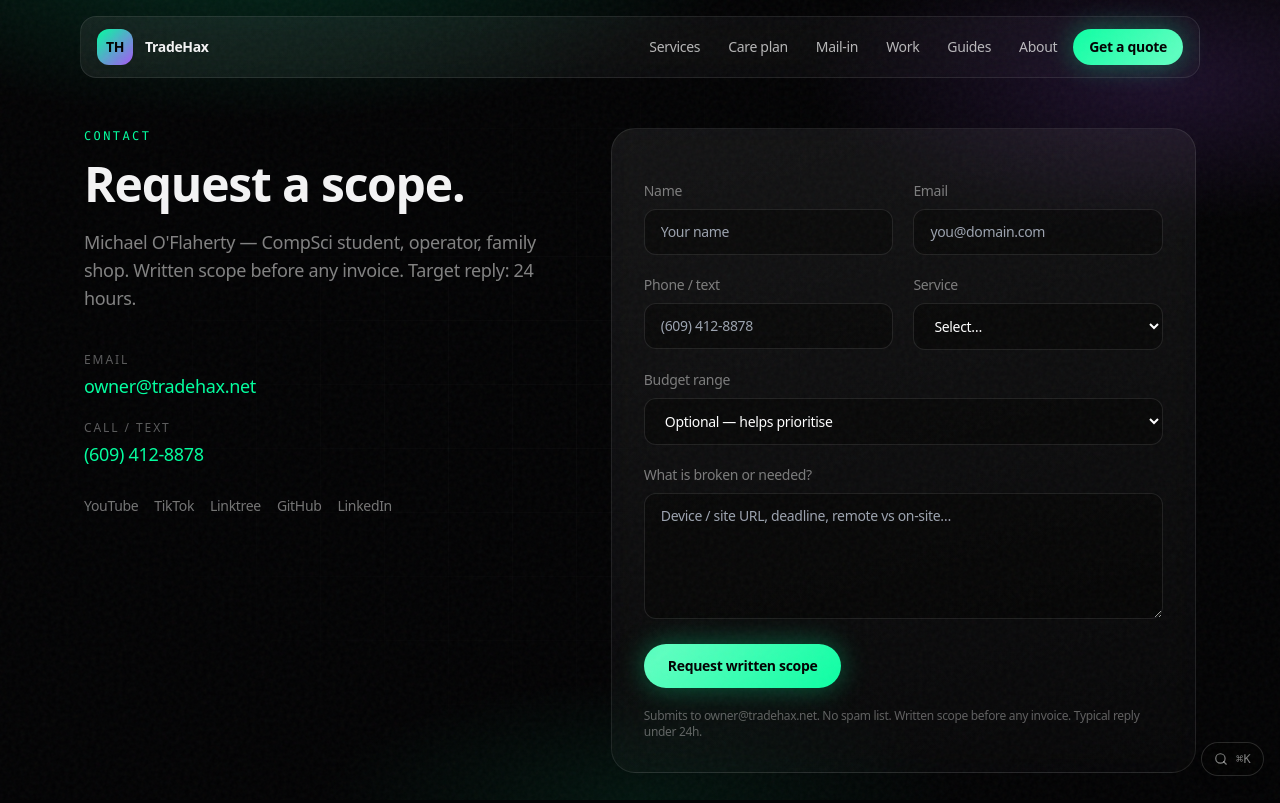
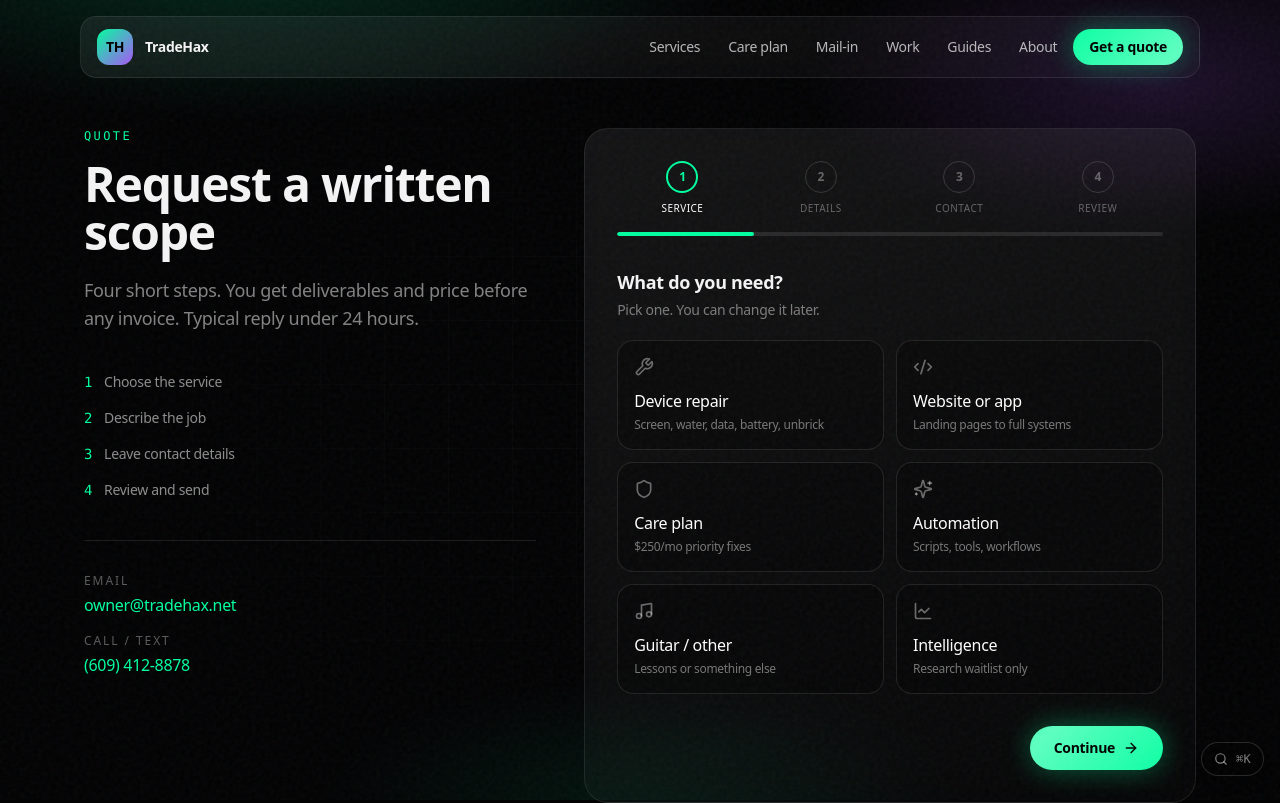
Before and after one commit to DarkModder33/Hyperborea, a Next.js app: page /contact in a window 1280 px wide. Shown: the top 803 px of the page. Built offline with nearby package versions, Linux system fonts and the light colour scheme.

Commit message:
feat: multi-step quote wizard (service → details → contact → review)
- Step progress indicator with back/next
- Card-based service picker
- Prefill from URL + estimate intent
- Review step before FormSubmit
- Validation per step; success state unchanged

```diff
--- a/app/components/QuoteForm.tsx
+++ b/app/components/QuoteForm.tsx
@@ -1,67 +1,174 @@
 'use client';
 
-import { useEffect, useState, FormEvent, Suspense } from 'react';
+import { useEffect, useState, Suspense } from 'react';
 import { useSearchParams } from 'next/navigation';
+import { ArrowLeft, ArrowRight, Check, Wrench, Code2, Shield, Sparkles, Music, LineChart } from 'lucide-react';
 import { site } from '../../lib/site';
 import { readEstimateIntent, track } from '../../lib/analytics';
 
-const serviceOptions = [
-  'Website system',
-  'Device / software repair',
-  'Custom automation',
-  'Care retainer',
-  'Intelligence waitlist',
-  'Other'
-];
+const SERVICES = [
+  {
+    id: 'Device / software repair',
+    label: 'Device repair',
+    blurb: 'Screen, water, data, battery, unbrick',
+    icon: Wrench
+  },
+  {
+    id: 'Website system',
+    label: 'Website or app',
+    blurb: 'Landing pages to full systems',
+    icon: Code2
+  },
+  {
+    id: 'Care retainer',
+    label: 'Care plan',
+    blurb: '$250/mo priority fixes',
+    icon: Shield
+  },
+  {
+    id: 'Custom automation',
+    label: 'Automation',
+    blurb: 'Scripts, tools, workflows',
+    icon: Sparkles
+  },
+  {
+    id: 'Other',
+    label: 'Guitar / other',
+    blurb: 'Lessons or something else',
+    icon: Music
+  },
+  {
+    id: 'Intelligence waitlist',
+    label: 'Intelligence',
+    blurb: 'Research waitlist only',
+    icon: LineChart
+  }
+] as const;
 
-const budgetOptions = [
-  'Under $200',
-  '$200–$500',
-  '$500–$1,500',
-  '$1,500+',
-  'Not sure yet'
-];
+const BUDGETS = ['Under $200', '$200–$500', '$500–$1,500', '$1,500+', 'Not sure yet'];
+
+const STEPS = ['Service', 'Details', 'Contact', 'Review'] as const;
+
+type FormState = {
+  service: string;
+  message: string;
+  budget: string;
+  name: string;
+  email: string;
+  phone: string;
+};
 
 function QuoteFormInner() {
   const searchParams = useSearchParams();
-  const [status, setStatus] = useState<'idle' | 'sending' | 'sent' | 'error'>('idle');
-  const [prefillService, setPrefillService] = useState('');
-  const [prefillMessage, setPrefillMessage] = useState('');
+  const [step, setStep] = useState(0);
+  const [status, setStatus] = useState<'idle' | 'sending' | 'sent'>('idle');
+  const [error, setError] = useState('');
   const [estimateNote, setEstimateNote] = useState<string | null>(null);
+  const [form, setForm] = useState<FormState>({
+    service: '',
+    message: '',
+    budget: '',
+    name: '',
+    email: '',
+    phone: ''
+  });
 
   useEffect(() => {
     const q = searchParams.get('q') || '';
     const service = searchParams.get('service') || '';
     const intent = readEstimateIntent();
 
-    if (service) setPrefillService(service);
-    else if (intent?.title) {
-      if (intent.icon === 'repair') setPrefillService('Device / software repair');
-      else if (intent.icon === 'dev') setPrefillService('Website system');
-      else setPrefillService('Other');
-    }
+    let nextService = service;
+    if (!nextService && intent?.icon === 'repair') nextService = 'Device / software repair';
+    if (!nextService && intent?.icon === 'dev') nextService = 'Website system';
+    if (!nextService && intent?.title?.toLowerCase().includes('care')) nextService = 'Care retainer';
 
     const parts: string[] = [];
     if (q) parts.push(q);
     else if (intent?.query) parts.push(intent.query);
     if (intent?.range) {
-      parts.push(`\n[Instant estimate shown: ${intent.title} — ${intent.range}]`);
+      parts.push(`\n[Instant estimate: ${intent.title} — ${intent.range}]`);
       setEstimateNote(`${intent.title} · ${intent.range}`);
     }
-    if (parts.length) setPrefillMessage(parts.join('').trim());
+
+    setForm((f) => ({
+      ...f,
+      service: nextService || f.service,
+      message: parts.length ? parts.join('').trim() : f.message
+    }));
+
+    // If service already known from estimate/path, start on details
+    if (nextService) setStep(1);
   }, [searchParams]);
 
-  async function onSubmit(e: FormEvent<HTMLFormElement>) {
-    e.preventDefault();
+  function update<K extends keyof FormState>(key: K, value: FormState[K]) {
+    setForm((f) => ({ ...f, [key]: value }));
+    setError('');
+  }
+
+  function validateStep(s: number): boolean {
+    if (s === 0 && !form.service) {
+      setError('Choose a service to continue.');
+      return false;
+    }
+    if (s === 1 && form.message.trim().length < 8) {
+      setError('Add a short description (at least a sentence).');
+      return false;
+    }
+    if (s === 2) {
+      if (!form.name.trim()) {
+        setError('Name is required.');
+        return false;
+      }
+      if (!/^[^\s@]+@[^\s@]+\.[^\s@]+$/.test(form.email.trim())) {
+        setError('Enter a valid email.');
+        return false;
+      }
+    }
+    setError('');
+    return true;
+  }
+
+  function next() {
+    if (!validateStep(step)) return;
+    track('cta_click', { placement: 'quote_wizard_next', step: STEPS[step] });
+    setStep((x) => Math.min(x + 1, STEPS.length - 1));
+  }
+
+  function back() {
+    setError('');
+    setStep((x) => Math.max(x - 1, 0));
+  }
+
+  async function submit() {
+    if (!validateStep(2)) {
+      setStep(2);
+      return;
+    }
     setStatus('sending');
-    const form = e.currentTarget;
-    const data = new FormData(form);
+    track('quote_submit', {
+      service: form.service,
+      budget: form.budget || 'unset',
+      has_estimate: Boolean(estimateNote),
+      wizard: true
+    });
 
-    track('quote_submit', {
-      service: String(data.get('service') || ''),
-      budget: String(data.get('budget') || ''),
-      has_estimate: Boolean(estimateNote)
-    });
+    const data = new FormData();
+    data.set('_subject', 'TradeHax quote request');
+    data.set('_template', 'table');
+    data.set('_captcha', 'false');
+    data.set('name', form.name.trim());
+    data.set('email', form.email.trim());
+    data.set('phone', form.phone.trim());
+    data.set('service', form.service);
+    data.set('budget', form.budget || 'Not specified');
+    data.set(
+      'message',
+      [
+        form.message.trim(),
+        estimateNote ? `\nEstimate shown: ${estimateNote}` : ''
+      ].join('')
+    );
 
     try {
       const res = await fetch(`https://formsubmit.co/ajax/${site.email}`, {
@@ -71,25 +178,18 @@ function QuoteFormInner() {
       });
       if (!res.ok) throw new Error('submit failed');
       setStatus('sent');
-      form.reset();
     } catch {
-      const name = String(data.get('name') || '');
-      const email = String(data.get('email') || '');
-      const phone = String(data.get('phone') || '');
-      const service = String(data.get('service') || '');
-      const budget = String(data.get('budget') || '');
-      const message = String(data.get('message') || '');
       const body = [
-        `Name: ${name}`,
-        `Email: ${email}`,
-        `Phone: ${phone}`,
-        `Service: ${service}`,
-        `Budget: ${budget}`,
+        `Name: ${form.name}`,
+        `Email: ${form.email}`,
+        `Phone: ${form.phone}`,
+        `Service: ${form.service}`,
+        `Budget: ${form.budget || 'Not specified'}`,
         '',
-        message
+        form.message
       ].join('\n');
       window.location.href = `mailto:${site.email}?subject=${encodeURIComponent(
-        `Quote request — ${service || 'TradeHax'}`
+        `Quote request — ${form.service || 'TradeHax'}`
       )}&body=${encodeURIComponent(body)}`;
       setStatus('sent');
     }
@@ -98,126 +198,256 @@ function QuoteFormInner() {
   if (status === 'sent') {
     return (
       <div className="glass rounded-3xl p-8 text-center">
-        <p className="text-xl font-semibold text-[#00ff9f]">Request received.</p>
+        <div className="mx-auto flex h-12 w-12 items-center justify-center rounded-full bg-[#00ff9f]/15 text-[#00ff9f]">
+          <Check className="h-6 w-6" />
+        </div>
+        <p className="mt-4 text-xl font-semibold text-white">Request received</p>
         <p className="mt-3 text-sm text-white/55">
-          I reply within 24 hours with a written scope. Urgent? Text {site.phoneDisplay}.
+          You get a written scope within about 24 hours. Urgent hardware? Text {site.phoneDisplay}.
         </p>
-        <button type="button" onClick={() => setStatus('idle')} className="btn-ghost mt-6">
-          Send another
+        <button
+          type="button"
+          onClick={() => {
+            setStatus('idle');
+            setStep(0);
+            setForm({ service: '', message: '', budget: '', name: '', email: '', phone: '' });
+            setEstimateNote(null);
+          }}
+          className="btn-ghost mt-6"
+        >
+          Start another request
         </button>
       </div>
     );
   }
 
   return (
-    <form onSubmit={onSubmit} className="glass space-y-5 rounded-3xl p-6 sm:p-8">
-      <input type="hidden" name="_subject" value="TradeHax quote request" />
-      <input type="hidden" name="_template" value="table" />
-      <input type="hidden" name="_captcha" value="false" />
-      <input type="text" name="_honey" className="hidden" tabIndex={-1} autoComplete="off" />
+    <div className="glass rounded-3xl p-5 sm:p-8">
+      {/* Progress */}
+      <div className="mb-8">
+        <div className="flex items-center justify-between gap-2">
+          {STEPS.map((label, i) => (
+            <button
+              key={label}
+              type="button"
+              onClick={() => {
+                if (i < step) setStep(i);
+              }}
+              className="flex flex-1 flex-col items-center gap-2"
+              aria-current={i === step ? 'step' : undefined}
+            >
+              <span
+                className={`flex h-8 w-8 items-center justify-center rounded-full text-xs font-semibold ${
+                  i < step
+                    ? 'bg-[#00ff9f] text-black'
+                    : i === step
+                      ? 'border-2 border-[#00ff9f] text-[#00ff9f]'
+                      : 'border border-white/15 text-white/35'
+                }`}
+              >
+                {i < step ? <Check className="h-4 w-4" /> : i + 1}
+              </span>
+              <span className={`hidden text-[10px] uppercase tracking-wider sm:block ${i === step ? 'text-white' : 'text-white/35'}`}>
+                {label}
+              </span>
+            </button>
+          ))}
+        </div>
+        <div className="mt-4 h-1 overflow-hidden rounded-full bg-white/10">
+          <div
+            className="h-full rounded-full bg-[#00ff9f] transition-all duration-300"
+            style={{ width: `${((step + 1) / STEPS.length) * 100}%` }}
+          />
+        </div>
+      </div>
 
       {estimateNote && (
-        <div className="rounded-xl border border-[#00ff9f]/25 bg-[#00ff9f]/5 px-4 py-3 text-sm text-[#00ff9f]">
-          Carrying estimate: <strong>{estimateNote}</strong>
+        <div className="mb-5 rounded-xl border border-[#00ff9f]/25 bg-[#00ff9f]/5 px-4 py-3 text-sm text-[#00ff9f]">
+          From your estimate: <strong>{estimateNote}</strong>
         </div>
       )}
 
-      <div className="grid gap-5 sm:grid-cols-2">
+      {/* Step 0 — Service */}
+      {step === 0 && (
+        <div>
+          <h2 className="text-lg font-semibold">What do you need?</h2>
+          <p className="mt-1 text-sm text-white/45">Pick one. You can change it later.</p>
+          <div className="mt-5 grid gap-3 sm:grid-cols-2">
+            {SERVICES.map((s) => {
+              const selected = form.service === s.id;
+              return (
+                <button
+                  key={s.id}
+                  type="button"
+                  onClick={() => update('service', s.id)}
+                  className={`rounded-2xl border p-4 text-left transition ${
+                    selected
+                      ? 'border-[#00ff9f]/50 bg-[#00ff9f]/10'
+                      : 'border-white/10 bg-black/30 hover:border-white/25'
+                  }`}
+                >
+                  <s.icon className={`h-5 w-5 ${selected ? 'text-[#00ff9f]' : 'text-white/40'}`} />
+                  <p className="mt-3 font-medium text-white">{s.label}</p>
+                  <p className="mt-1 text-xs text-white/45">{s.blurb}</p>
+                </button>
+              );
+            })}
+          </div>
+        </div>
+      )}
+
+      {/* Step 1 — Details */}
+      {step === 1 && (
+        <div className="space-y-5">
+          <div>
+            <h2 className="text-lg font-semibold">Describe the job</h2>
+            <p className="mt-1 text-sm text-white/45">Device model, site URL, deadline, remote vs mail-in — whatever helps.</p>
+          </div>
+          <label className="block text-sm">
+            <span className="text-white/45">Details</span>
+            <textarea
+              rows={5}
+              value={form.message}
+              onChange={(e) => update('message', e.target.value)}
+              className="mt-2 w-full resize-y rounded-xl border border-white/10 bg-black/40 px-4 py-3 text-white outline-none focus:border-[#00ff9f]/50"
+              placeholder="What’s broken or what should we build?"
+            />
+          </label>
+          <fieldset>
+            <legend className="text-sm text-white/45">Budget (optional)</legend>
+            <div className="mt-3 flex flex-wrap gap-2">
+              {BUDGETS.map((b) => (
+                <button
+                  key={b}
+                  type="button"
+                  onClick={() => update('budget', b)}
+                  className={`rounded-full border px-3 py-1.5 text-xs transition ${
+                    form.budget === b
+                      ? 'border-[#00ff9f]/50 bg-[#00ff9f]/10 text-[#00ff9f]'
+                      : 'border-white/10 text-white/55 hover:border-white/25'
+                  }`}
+                >
+                  {b}
+                </button>
+              ))}
+            </div>
+          </fieldset>
+        </div>
+      )}
+
+      {/* Step 2 — Contact */}
+      {step === 2 && (
+        <div className="space-y-5">
+          <div>
+            <h2 className="text-lg font-semibold">How do we reach you?</h2>
+            <p className="mt-1 text-sm text-white/45">Used only to reply with a written scope.</p>
+          </div>
           <label className="block text-sm">
             <span className="text-white/45">Name</span>
             <input
-            required
-            name="name"
+              value={form.name}
+              onChange={(e) => update('name', e.target.value)}
               className="mt-2 w-full rounded-xl border border-white/10 bg-black/40 px-4 py-3 text-white outline-none focus:border-[#00ff9f]/50"
               placeholder="Your name"
+              autoComplete="name"
             />
           </label>
           <label className="block text-sm">
             <span className="text-white/45">Email</span>
             <input
-            required
               type="email"
-            name="email"
+              value={form.email}
+              onChange={(e) => update('email', e.target.value)}
               className="mt-2 w-full rounded-xl border border-white/10 bg-black/40 px-4 py-3 text-white outline-none focus:border-[#00ff9f]/50"
               placeholder="you@domain.com"
+              autoComplete="email"
+            />
+          </label>
+          <label className="block text-sm">
+            <span className="text-white/45">Phone / text (optional)</span>
+            <input
+              type="tel"
+              value={form.phone}
+              onChange={(e) => update('phone', e.target.value)}
+              className="mt-2 w-full rounded-xl border border-white/10 bg-black/40 px-4 py-3 text-white outline-none focus:border-[#00ff9f]/50"
+              placeholder={site.phoneDisplay}
+              autoComplete="tel"
             />
           </label>
         </div>
+      )}
 
-      <div className="grid gap-5 sm:grid-cols-2">
-        <label className="block text-sm">
-          <span className="text-white/45">Phone / text</span>
-          <input
-            name="phone"
-            className="mt-2 w-full rounded-xl border border-white/10 bg-black/40 px-4 py-3 text-white outline-none focus:border-[#00ff9f]/50"
-            placeholder={site.phoneDisplay}
-          />
-        </label>
-        <label className="block text-sm">
-          <span className="text-white/45">Service</span>
-          <select
-            required
-            name="service"
-            value={prefillService}
-            onChange={(e) => setPrefillService(e.target.value)}
-            className="mt-2 w-full rounded-xl border border-white/10 bg-black/40 px-4 py-3 text-white outline-none focus:border-[#00ff9f]/50"
-          >
-            <option value="" disabled>
-              Select…
-            </option>
-            {serviceOptions.map((o) => (
-              <option key={o} value={o}>
-                {o}
-              </option>
-            ))}
-          </select>
-        </label>
+      {/* Step 3 — Review */}
+      {step === 3 && (
+        <div className="space-y-4">
+          <h2 className="text-lg font-semibold">Review & send</h2>
+          <dl className="space-y-3 rounded-2xl border border-white/10 bg-black/30 p-4 text-sm">
+            <div className="flex justify-between gap-4">
+              <dt className="text-white/40">Service</dt>
+              <dd className="text-right text-white">{form.service}</dd>
             </div>
+            <div className="flex justify-between gap-4">
+              <dt className="text-white/40">Budget</dt>
+              <dd className="text-right text-white">{form.budget || 'Not specified'}</dd>
+            </div>
+            <div className="flex justify-between gap-4">
+              <dt className="text-white/40">Name</dt>
+              <dd className="text-right text-white">{form.name}</dd>
+            </div>
+            <div className="flex justify-between gap-4">
+              <dt className="text-white/40">Email</dt>
+              <dd className="text-right text-white">{form.email}</dd>
+            </div>
+            {form.phone && (
+              <div className="flex justify-between gap-4">
+                <dt className="text-white/40">Phone</dt>
+                <dd className="text-right text-white">{form.phone}</dd>
+              </div>
+            )}
+            <div className="border-t border-white/10 pt-3">
+              <dt className="text-white/40">Details</dt>
+              <dd className="mt-2 whitespace-pre-wrap text-white/80">{form.message}</dd>
+            </div>
+          </dl>
+          <p className="text-xs text-white/35">
+            Sends to {site.email}. No mailing list. Written scope before any invoice.
+          </p>
+        </div>
+      )}
 
-      <label className="block text-sm">
-        <span className="text-white/45">Budget range</span>
-        <select
-          name="budget"
-          defaultValue=""
-          className="mt-2 w-full rounded-xl border border-white/10 bg-black/40 px-4 py-3 text-white outline-none focus:border-[#00ff9f]/50"
-        >
-          <option value="" disabled>
-            Optional — helps prioritise
-          </option>
-          {budgetOptions.map((o) => (
-            <option key={o} value={o}>
-              {o}
-            </option>
-          ))}
-        </select>
-      </label>
+      {error && (
+        <p className="mt-4 text-sm text-rose-400" role="alert">
+          {error}
+        </p>
+      )}
 
-      <label className="block text-sm">
-        <span className="text-white/45">What is broken or needed?</span>
-        <textarea
-          required
-          name="message"
-          rows={5}
-          value={prefillMessage}
-          onChange={(e) => setPrefillMessage(e.target.value)}
-          className="mt-2 w-full resize-y rounded-xl border border-white/10 bg-black/40 px-4 py-3 text-white outline-none focus:border-[#00ff9f]/50"
-          placeholder="Device / site URL, deadline, remote vs on-site…"
-        />
-      </label>
+      {/* Nav buttons */}
+      <div className="mt-8 flex flex-wrap items-center justify-between gap-3">
+        {step > 0 ? (
+          <button type="button" onClick={back} className="btn-ghost">
+            <ArrowLeft className="h-4 w-4" /> Back
+          </button>
+        ) : (
+          <span />
+        )}
 
-      <button type="submit" disabled={status === 'sending'} className="btn-primary w-full sm:w-auto">
+        {step < STEPS.length - 1 ? (
+          <button type="button" onClick={next} className="btn-primary">
+            Continue <ArrowRight className="h-4 w-4" />
+          </button>
+        ) : (
+          <button type="button" onClick={submit} disabled={status === 'sending'} className="btn-primary">
             {status === 'sending' ? 'Sending…' : 'Request written scope'}
           </button>
-      <p className="text-xs text-white/35">
-        Submits to {site.email}. No spam list. Written scope before any invoice. Typical reply under 24h.
-      </p>
-    </form>
+        )}
+      </div>
+    </div>
   );
 }
 
 export default function QuoteForm() {
   return (
-    <Suspense fallback={<div className="glass h-96 animate-pulse rounded-3xl" />}>
+    <Suspense fallback={<div className="glass h-96 animate-pulse rounded-3xl" aria-hidden />}>
       <QuoteFormInner />
     </Suspense>
   );
--- a/app/contact/page.tsx
+++ b/app/contact/page.tsx
@@ -8,40 +8,45 @@ export default function ContactPage() {
     <main>
       <Nav />
       <section className="mx-auto max-w-6xl px-5 pb-24 pt-32">
-        <div className="grid gap-12 lg:grid-cols-[0.9fr_1.1fr]">
+        <div className="grid gap-12 lg:grid-cols-[0.85fr_1.15fr]">
           <div>
-            <p className="mono text-xs tracking-[0.2em] text-[#00ff9f]">CONTACT</p>
-            <h1 className="mt-4 text-4xl font-semibold tracking-tight sm:text-5xl">Request a scope.</h1>
+            <p className="mono text-xs tracking-[0.2em] text-[#00ff9f]">QUOTE</p>
+            <h1 className="mt-4 text-4xl font-semibold tracking-tight sm:text-5xl">Request a written scope</h1>
             <p className="mt-5 text-lg text-white/50">
-              Michael O&apos;Flaherty — CompSci student, operator, family shop. Written scope before
-              any invoice. Target reply: 24 hours.
+              Four short steps. You get deliverables and price before any invoice. Typical reply under 24 hours.
             </p>
 
-            <div className="mt-10 space-y-5">
+            <ol className="mt-10 space-y-4 text-sm text-white/55">
+              <li className="flex gap-3">
+                <span className="mono text-[#00ff9f]">1</span>
+                Choose the service
+              </li>
+              <li className="flex gap-3">
+                <span className="mono text-[#00ff9f]">2</span>
+                Describe the job
+              </li>
+              <li className="flex gap-3">
+                <span className="mono text-[#00ff9f]">3</span>
+                Leave contact details
+              </li>
+              <li className="flex gap-3">
+                <span className="mono text-[#00ff9f]">4</span>
+                Review and send
+              </li>
+            </ol>
+
+            <div className="mt-10 space-y-4 border-t border-white/10 pt-8">
               <div>
                 <p className="text-xs uppercase tracking-[0.16em] text-white/35">Email</p>
-                <a className="mt-1 block text-lg text-[#00ff9f]" href={`mailto:${site.email}`}>
+                <a className="mt-1 block text-[#00ff9f]" href={`mailto:${site.email}`}>
                   {site.email}
                 </a>
               </div>
               <div>
                 <p className="text-xs uppercase tracking-[0.16em] text-white/35">Call / text</p>
-                <a className="mt-1 block text-lg text-[#00ff9f]" href={`tel:${site.phoneTel}`}>
+                <a className="mt-1 block text-[#00ff9f]" href={`tel:${site.phoneTel}`}>
                   {site.phoneDisplay}
                 </a>
-              </div>
-              <div className="flex flex-wrap gap-4 pt-2 text-sm text-white/45">
-                {site.socials.map((s) => (
-                  <a
-                    key={s.label}
-                    href={s.href}
-                    target="_blank"
-                    rel="noreferrer"
-                    className="transition hover:text-[#00ff9f]"
-                  >
-                    {s.label}
-                  </a>
-                ))}
               </div>
             </div>
           </div>
```
Lines whose indentation alone changed are shown as unchanged.
